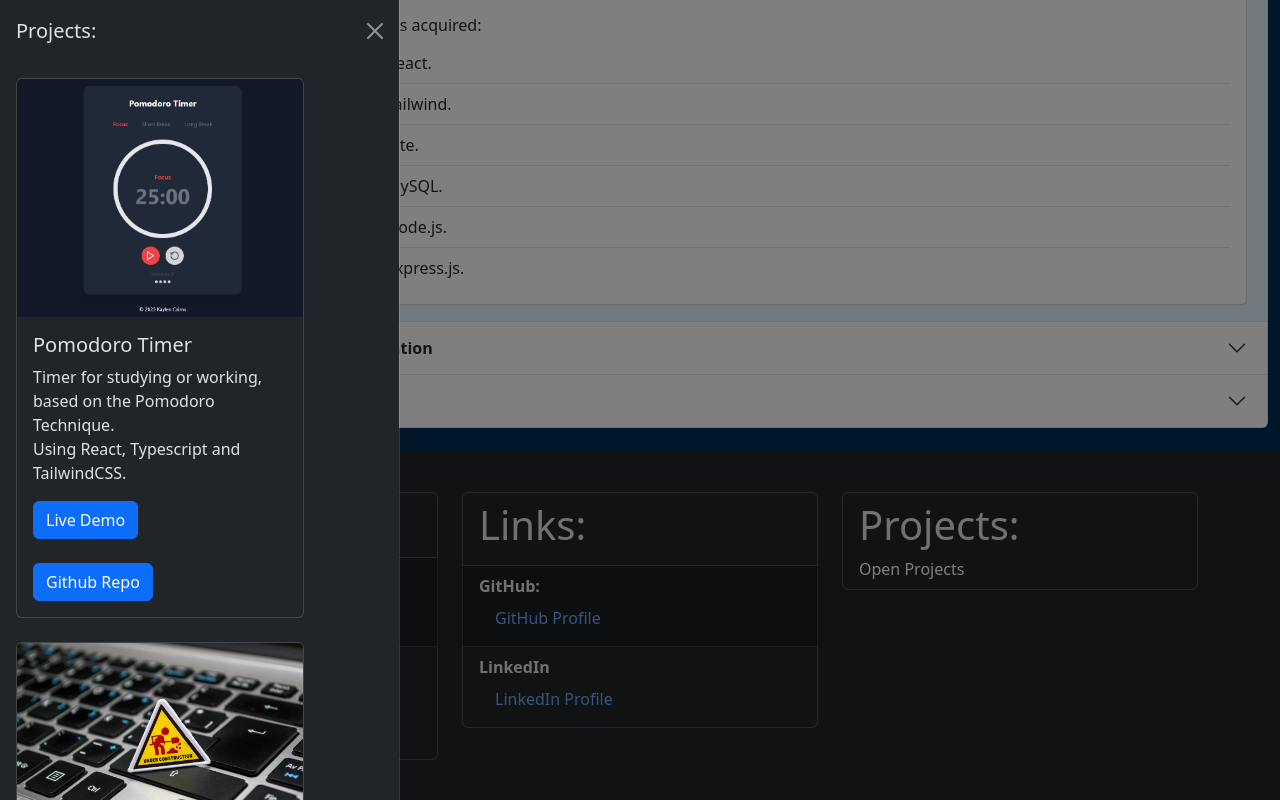
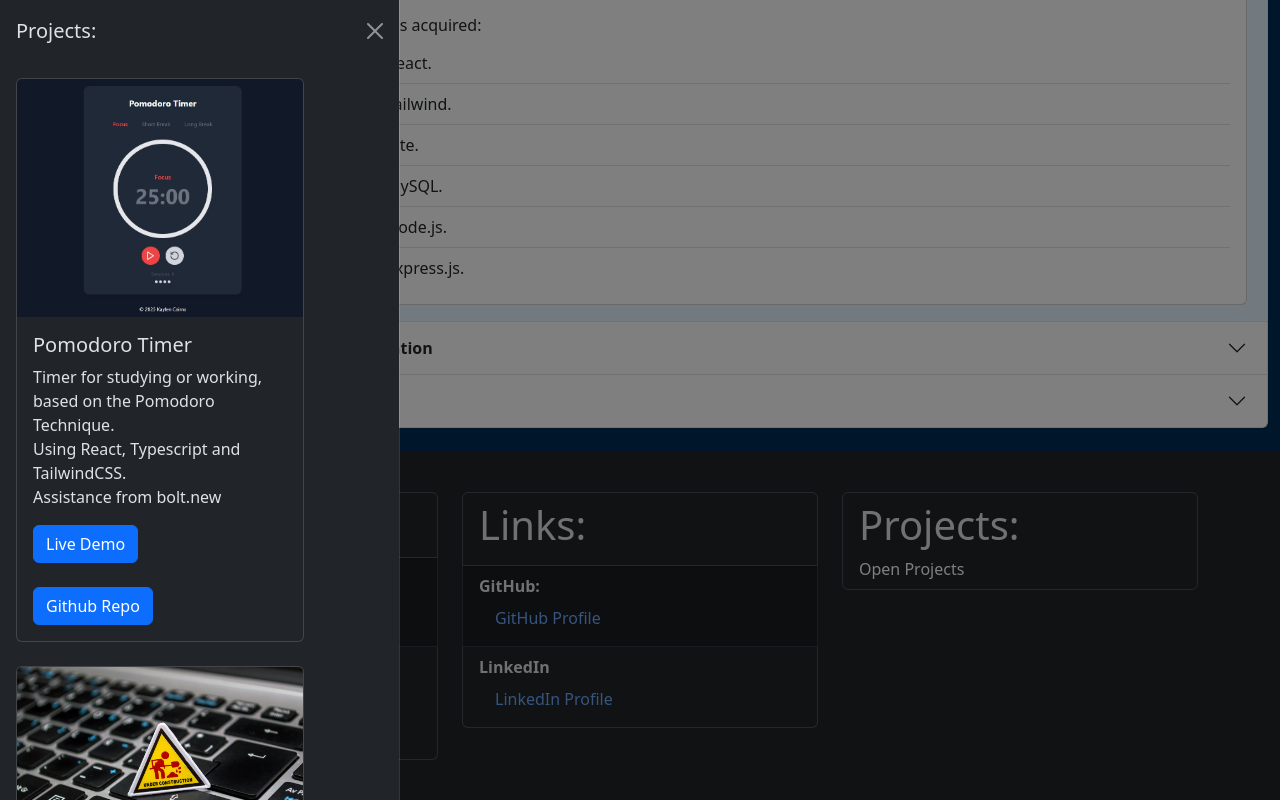
Before and after one commit to madKMC/CV, a React (Create React App) app: page / in a window 1280 px wide. Both pictures are taken after a click on the button "Open Projects". Shown: the part 640-1440 px from the top of the page. Built offline with nearby package versions, Linux system fonts and the light colour scheme.

Commit message:
Updated the offcanvaslink with new information about what was used in the pomodoro timer repo

```diff
--- a/src/components/OffCanvasLink.js
+++ b/src/components/OffCanvasLink.js
@@ -40,13 +40,23 @@ const OffcanvasLink = () => {
 								Timer for studying or working, based on the Pomodoro Technique.
 								<br />
 								Using React, Typescript and TailwindCSS.
+								<br />
+								Assistance from bolt.new
 							</Placeholder>
-							<Button variant='primary' xs={6} href='https://frabjous-hummingbird-0ae044.netlify.app'>
+							<Button
+								variant='primary'
+								xs={6}
+								href='https://frabjous-hummingbird-0ae044.netlify.app'
+							>
 								Live Demo
 							</Button>
 							<br />
 							<br />
-							<Button variant='primary' xs={6} href='https://frabjous-hummingbird-0ae044.netlify.app'>
+							<Button
+								variant='primary'
+								xs={6}
+								href='https://frabjous-hummingbird-0ae044.netlify.app'
+							>
 								Github Repo
 							</Button>
 						</Card.Body>
```
